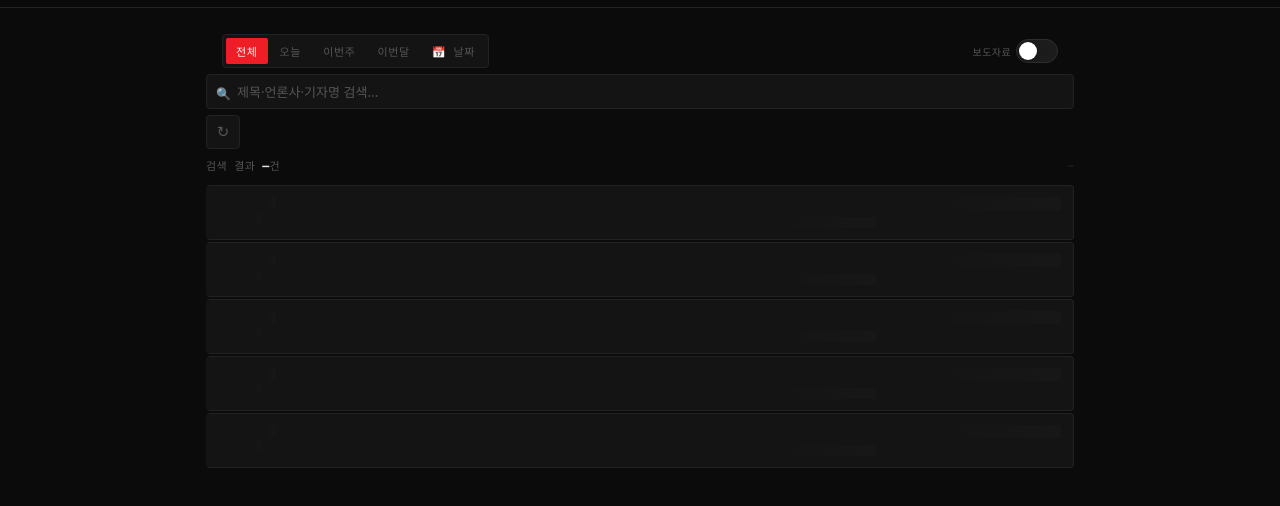
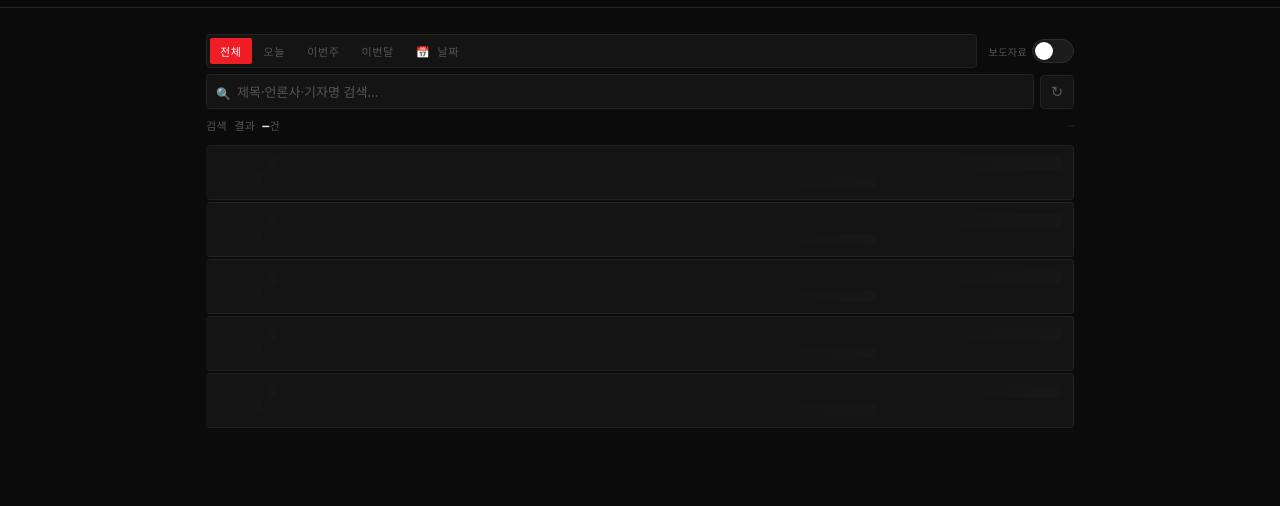
Before and after one commit to unevie/cosmaxpr, a website: page public/index.html in a window 1280 px wide. Shown: the part 44-550 px from the top of the page. Drawn offline with Linux system fonts and the light colour scheme.

Commit message:
fix: filter layout, search-row wrap, PR label no emoji

```diff
--- a/public/index.html
+++ b/public/index.html
@@ -160,6 +160,10 @@
       display: flex; flex-direction: column; gap: 6px;
       margin: 10px 0 6px;
     }
+    .search-row {
+      display: flex; align-items: center; gap: 6px;
+    }
+    .search-row .search-wrap { flex: 1; min-width: 0; }
 
     .tabs {
       display: flex; background: var(--surface);
@@ -178,7 +182,7 @@
     .tab.date-active        { background: var(--yellow); color: #000; }
 
     .search-wrap {
-      flex: 1; min-width: 160px; position: relative;
+      flex: 1; min-width: 0; position: relative;
     }
     .search-ico {
       position: absolute; left: 10px; top: 50%;
@@ -714,10 +718,13 @@
 
     .filter-row {
       display: flex; align-items: center; gap: 8px;
-      padding: 0 16px; overflow-x: auto;
-      -webkit-overflow-scrolling: touch; scrollbar-width: none;
-    }
-    .filter-row::-webkit-scrollbar { display: none; }
+      flex-wrap: nowrap;
+    }
+    .filter-row-tabs {
+      flex: 1; min-width: 0;
+      overflow-x: auto; -webkit-overflow-scrolling: touch; scrollbar-width: none;
+    }
+    .filter-row-tabs::-webkit-scrollbar { display: none; }
 
     /* ═══ PR 토글 스위치 ═════════════════════════════════════════════════════ */
     .pr-toggle-inline {
@@ -882,6 +889,7 @@
   <!-- Controls -->
   <div class="controls">
     <div class="filter-row">
+      <div class="filter-row-tabs">
         <div class="tabs" id="tabs">
           <button class="tab active" data-range="all"   onclick="setRange(this)">전체</button>
           <button class="tab"        data-range="today" onclick="setRange(this)">오늘</button>
@@ -889,6 +897,7 @@
           <button class="tab"        data-range="month" onclick="setRange(this)">이번달</button>
           <button class="tab"        data-range="custom" id="tab-date" onclick="toggleDateFilter(this)">📅 날짜</button>
         </div>
+      </div>
       <div class="pr-toggle-inline">
         <span class="pr-toggle-label">보도자료</span>
         <div class="pr-switch-wrap" id="pr-switch" onclick="togglePRSwitch()">
@@ -896,6 +905,7 @@
         </div>
       </div>
     </div><!-- /filter-row -->
+    <div class="search-row">
       <div class="search-wrap">
         <span class="search-ico">🔍</span>
         <input id="search-input" type="text" class="search-input"
@@ -906,6 +916,7 @@
       <button class="refresh-btn" id="refresh-btn" onclick="onRefreshClick()" title="새로고침">
         <span>↻</span>
       </button>
+    </div>
   </div>
 
   <!-- Date range filter -->
@@ -921,7 +932,6 @@
 
   <!-- Meta row -->
   <div class="meta-row">
-    <!-- PR 토글 스위치 -->
     <div class="count-text">검색 결과 <strong id="count-val">—</strong>건</div>
     <div class="poll-text" id="poll-text">—</div>
   </div>
@@ -1058,12 +1068,12 @@ function checkPRLabel(a) {
   const aText = (a.title||'') + ' ' + (a.description||'');
   const aDate = new Date(a.pubDate);
   const isMatch = a.isPR || prData.some(pr => {
-    if (Math.abs(aDate - new Date(pr.date)) / 86400000 > 14) return false;
-    const words = (pr.title.match(/[가-힣]{3,}/g)||[]);
+    if (Math.abs(aDate - new Date(pr.date)) / 86400000 > 7) return false;
+    const words = (pr.title.match(/[가-힣]{2,}/g)||[]);
     return words.filter(w => aText.includes(w)).length >= 2;
   });
   if (!isMatch) return '';
-  return '<div class="pr-label" style="background:rgba(150,150,150,0.12);color:#9CA3AF;border:1px solid rgba(150,150,150,0.25)">📋 보도자료</div>';
+  return '<div class="pr-label" style="background:rgba(150,150,150,0.12);color:#9CA3AF;border:1px solid rgba(150,150,150,0.25)">보도자료</div>';
 }
 
 async function loadArticles(reset = true) {
@@ -1798,9 +1808,6 @@ function closePRPanel() {
   // Service Worker 등록
   await registerSW();
 
-  // 보도자료 데이터 백그라운드 로드 (PR 라벨용)
-  loadPressReleases().catch(() => {});
-
   // 기존 알림 권한/구독 복원
   if (typeof Notification !== 'undefined' && Notification.permission === 'granted') {
     S.notifOK = true; updateNotifBtn(true);
```
Lines whose indentation alone changed are shown as unchanged.
